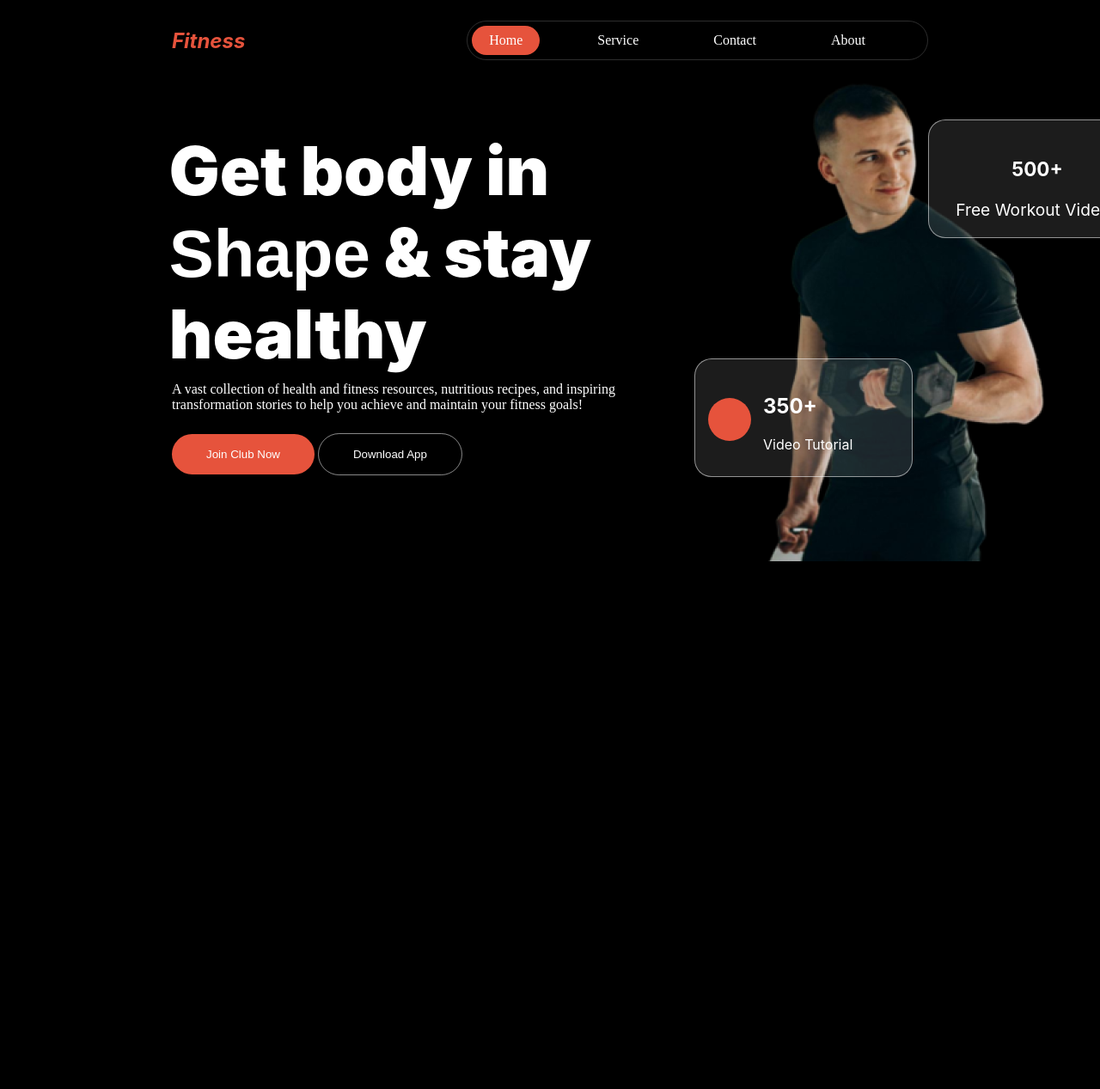
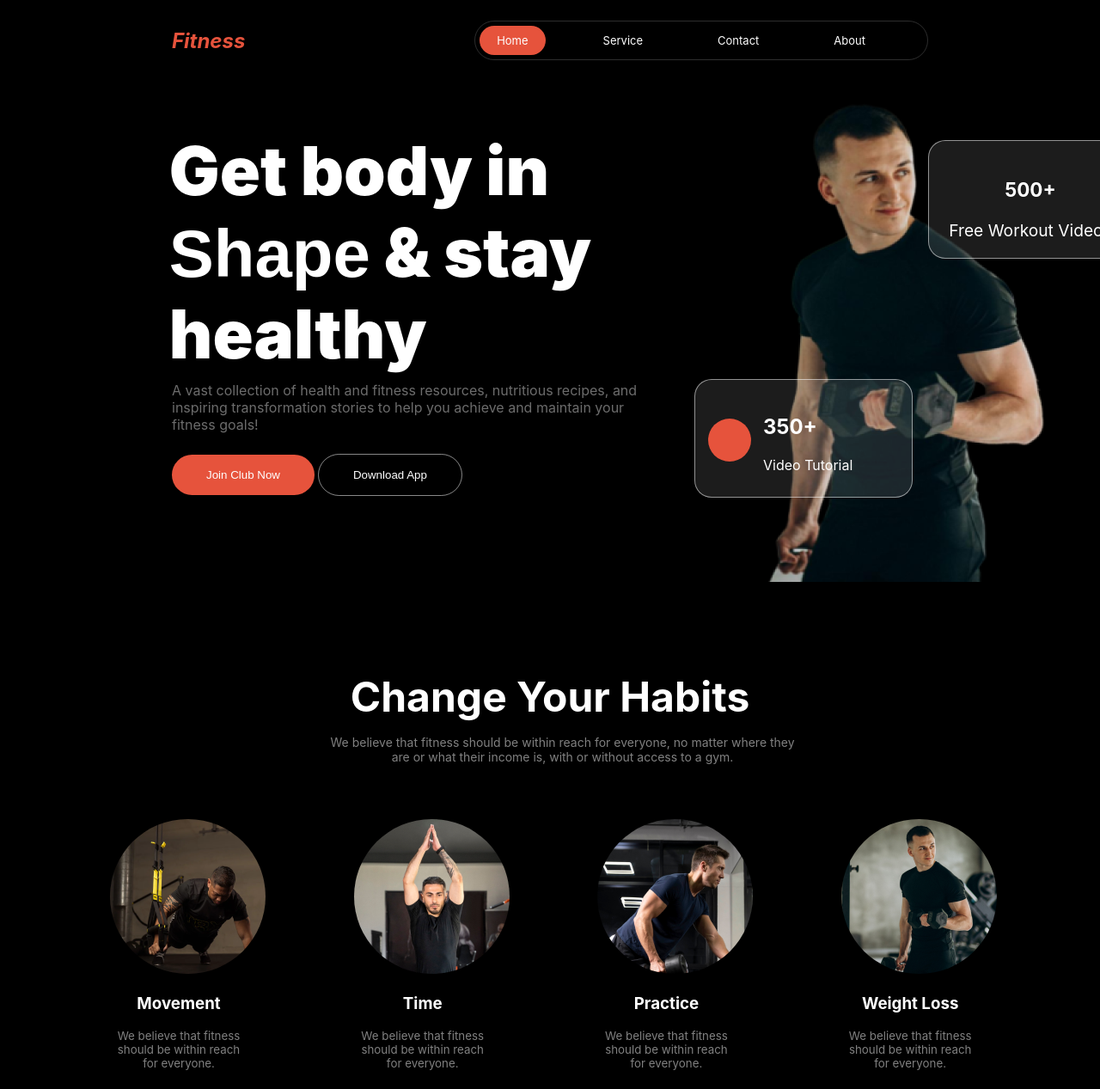
Before and after one commit to AhmadAwsafAnondo/Assignment-2, a plain HTML site: page index.html in a window 1280 px wide. Shown: the top 1267 px of the page at 86% size. Before the commit the page ends 800 px from the top, so only its background shows below. Drawn offline with Linux system fonts and the light colour scheme.

Commit message:
Added section 3

```diff
--- a/index.html
+++ b/index.html
@@ -12,10 +12,18 @@
       <h2 class="logo">Fitness</h2>
       <div class="header">
         <ul>
-          <li class="orange-hover">Home</li>
-          <li>Service</li>
-          <li>Contact</li>
-          <li>About</li>
+          <li class="orange-hover">
+            <a href="index.html">Home</a>
+          </li>
+          <li>
+            <a href="index.html">Service</a>
+          </li>
+          <li>
+            <a href="index.html">Contact</a>
+          </li>
+          <li>
+            <a href="index.html">About</a>
+          </li>
         </ul>
       </div>
     </section>
@@ -23,7 +31,7 @@
       <div class="banner-content">
         <div class="banner-texts">
           <h1>Get body in <br><span id="styled-text">Shape</span> & stay <br>healthy</h1>
-          <p>A vast collection of health and fitness resources, nutritious recipes, and inspiring <br>transformation stories to help you achieve and maintain your fitness goals!</p>
+          <p>A vast collection of health and fitness resources, nutritious recipes, and inspiring transformation stories to help you achieve and maintain your fitness goals!</p>
         </div>
         <div class="buttons">
           <button id="join">Join Club Now</button>
@@ -47,6 +55,34 @@
         <div id="ad2-bg"></div>
       </div>
     </section>
+    <section class="section3">
+      <div class="section3-texts">
+        <h1>Change Your Habits</h1>
+        <p>We believe that fitness should be within reach for everyone, no matter where they are or what their income is, with or without access to a gym.</p>
+      </div>
+      <div class="cards">
+        <div class="card-1">
+          <img src="B10A2-versatile-ui-main/images/image 3.png" alt="">
+          <h3>Movement</h3>
+          <p>We believe that fitness should be within reach for everyone.</p>
+        </div>
+        <div class="card-2">
+          <img src="B10A2-versatile-ui-main/images/image 2.png" alt="">
+          <h3>Time</h3>
+          <p>We believe that fitness should be within reach for everyone.</p>
+        </div>
+        <div class="card-3">
+          <img src="B10A2-versatile-ui-main/images/image 4.png" alt="">
+          <h3>Practice</h3>
+          <p>We believe that fitness should be within reach for everyone.</p>
+        </div>
+        <div class="card-4">
+          <img src="B10A2-versatile-ui-main/images/image 5.png" alt="">
+          <h3>Weight Loss</h3>
+          <p>We believe that fitness should be within reach for everyone.</p>
+        </div>
+      </div>
+    </section>
 
   </header>
   <main>
--- a/style.css
+++ b/style.css
@@ -30,9 +30,14 @@ body{
 }
 .header ul li{
   color: white;
-  text-decoration: none;
   margin-right: 47px;
   padding: 8px 20px;
+}
+.header ul li a{
+  text-decoration: none;
+  color: white;
+  font-family: "Inter", sans-serif;
+  font-size: small;
 }
 .orange-hover{
   padding: 8px 20px;
@@ -50,10 +55,12 @@ body{
   font-family: "Miama", sans-serif;
 }
 .banner-content p{
-  color: white;
+  color: rgba(255, 255, 255, 0.425);
   margin-left: 12rem;
   position: relative;
   margin-top: -3.5rem;
+  font-family:"Inter", sans-serif;
+  width: 35rem;
 }
 .buttons{
   margin-left: 12rem;
@@ -114,7 +121,7 @@ body{
   margin-top: -26rem;
   color: white;
   background-color: rgba(255, 255, 255, 0.11);
-  width: 206px;
+  width: 190px;
   height: 96px;
   font-family: "Inter", sans-serif;
   padding: 20px 23px;
@@ -125,3 +132,75 @@ body{
 .ad2-contents{
   padding-left: 3.5rem;
 }
+.section3-texts{
+  position: relative;
+  margin-top: 30rem;
+  color: white;
+  text-align: center;
+  font-family: "Inter", sans-serif;
+
+}
+.section3-texts h1{
+  font-size: 48px;
+}
+.section3-texts p{
+  margin-top: -2%;
+  margin-left: 29%;
+  width: 35rem;
+  font-size: 14px;
+  text-align: center;
+  opacity: 0.5;
+}
+.cards{
+  display: flex;
+  text-align: center;
+  font-family: "Inter", sans-serif;
+  width: 80%;
+  justify-content: space-between;
+  margin-left: 7.5rem;
+  margin-top: 4rem;
+}
+.card-1{
+  color: white;
+  width: 10rem;
+}
+.card-1 p{
+  font-size: smaller;
+  opacity: 0.5;
+}
+.card-1 img{
+  border-radius: 100px;
+}
+.card-2{
+  color: white;
+  width: 10rem;
+}
+.card-2 p{
+  font-size: smaller;
+  opacity: 0.5;
+}
+.card-2 img{
+  border-radius: 100px;
+}
+.card-3{
+  color: white;
+  width: 10rem;
+}
+.card-3 p{
+  font-size: smaller;
+  opacity: 0.5;
+}
+.card-3 img{
+  border-radius: 100px;
+}
+.card-4{
+  color: white;
+  width: 10rem;
+}
+.card-4 p{
+  font-size: smaller;
+  opacity: 0.5;
+}
+.card-4 img{
+  border-radius: 100px;
+}
```
